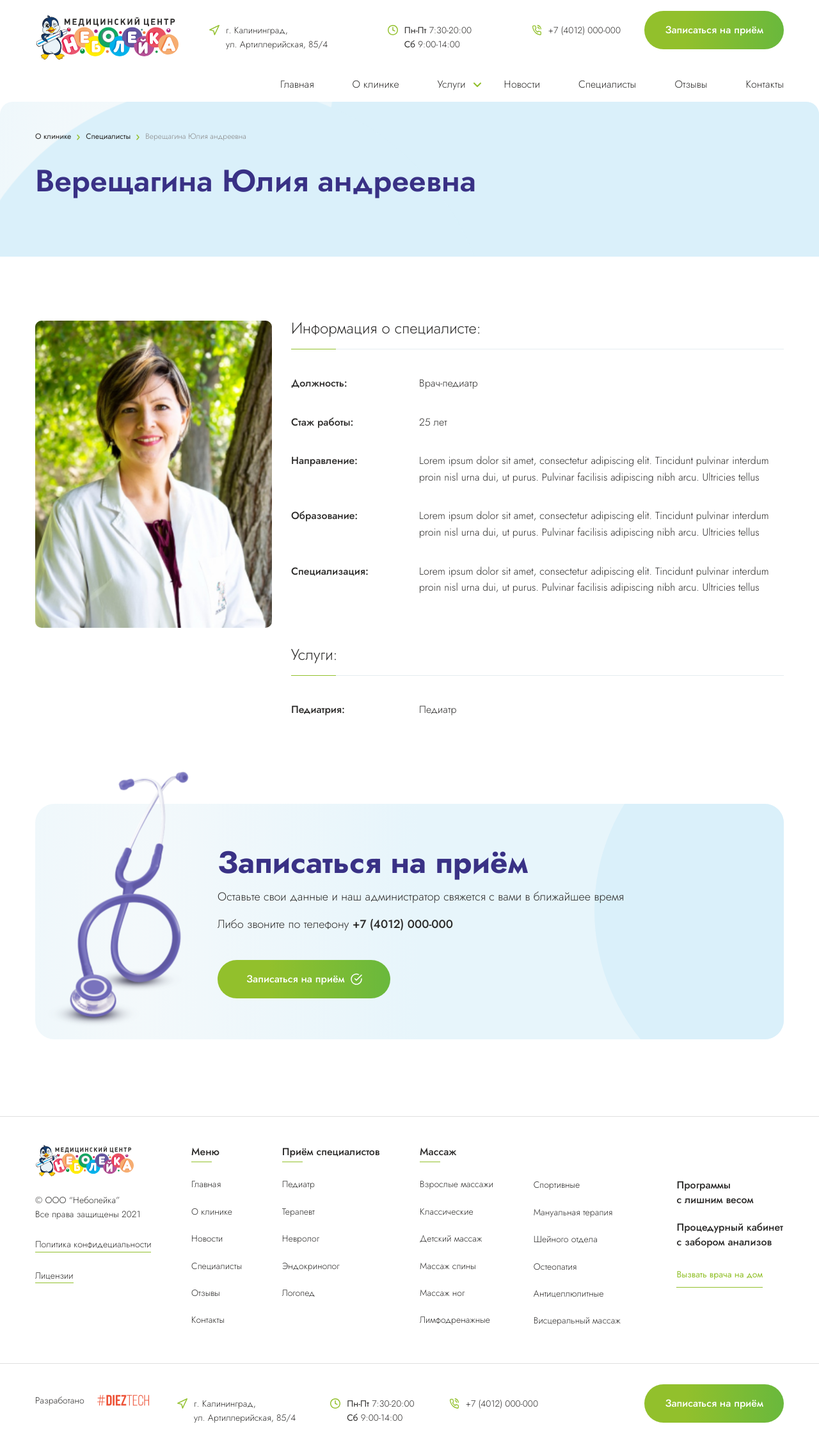
After one commit to bubaololo/stay_health, a PHP site: page /spec_card.php in a window 1280 px wide. The commit adds this page. Shown: the whole page at 64% size. Run offline with PHP 8.4, Linux system fonts and the light colour scheme.

Commit message:
spec__card

```diff
--- a/css/style.css
+++ b/css/style.css
@@ -1222,12 +1222,12 @@ li {
   color: #393185;
 }
 
-.bubbles__blue .root {
+.bubbles__blue .paginate__link {
   font-weight: 400;
   font-size: 12px;
 }
 
-.bubbles__blue .child {
+.bubbles__blue .paginate__link:last-child {
   font-weight: 300;
   color: #878686;
 }
@@ -2736,3 +2736,54 @@ opacity: 1;
       font-size: 24px;
       line-height: 36px;
   }
+  .spec__info {
+      margin-top: 100px;
+      margin-bottom: 55px;
+  }
+  .spec__info_wrapper {
+      display: flex;
+  }
+  .spec__info_photo {
+      width: 370px;
+      height: 480px;
+      border-radius: 10px;
+      background-repeat: no-repeat;
+      background-size: cover;
+      background-position: top center;
+      background-image: url(../img/main_doc_photo1.jpg);
+      margin-right: 30px;
+      flex-shrink: 0;
+  }
+  .spec__info_title {
+      margin-bottom: 20px;
+      font-size: 24px;
+      line-height: 24px;
+  }
+  .main__docs_info_line {
+      margin-bottom: 40px;
+  }
+  .spec__info_string {
+      display: flex;
+      margin-bottom: 35px;
+  }
+  .spec__info_string.last {
+      margin-bottom: 80px;
+
+  }
+  .spec__info_string:last-child {
+      margin-bottom: 80px;
+
+  }
+  .spec__info_stat {
+      flex-basis: 200px;
+      flex-grow: 0;
+      flex-shrink: 0;
+      font-weight: 500;
+  }
+  .spec__card .main__docs_info_line-green {
+    width: 70px;
+}
+.spec__card .main__docs_info_line {
+    max-width: unset;
+    /* width: 100%; */
+}
--- /dev/null
+++ b/spec_card.php
@@ -0,0 +1,130 @@
+<?php
+    include_once($_SERVER['DOCUMENT_ROOT'].'/header.php');
+    ?>
+<link rel="stylesheet" href="css/magnific-popup.css">
+<div class="spec__card">
+    <div class="bubbles__blue bubbles">
+        <div class="big__bubble blue_bubble"></div>
+        <div class="small__bubble blue_bubble"></div>
+        <div class="container">
+            <div class="bubbles__wrapper">
+
+                <div class="bubbles__content">
+                    <div class="bubbles__paginate">
+                        <a href="/" class="paginate__link root">
+                            О клинике
+                        </a>
+                        <a href="/" class="paginate__link child">
+                            Специалисты
+                        </a>
+                        <a href="/" class="paginate__link child">
+                            Верещагина Юлия андреевна
+                        </a>
+                    </div>
+                    <div class="bubbles__title">
+                        Верещагина Юлия андреевна
+                    </div>
+                </div>
+            </div>
+        </div>
+    </div>
+
+    <div class="spec__info">
+        <div class="container">
+<div class="spec__info_wrapper">
+            <div class="spec__info_photo"></div>
+            <div class="spec__info_content">
+                <div class="spec__info_title">Информация о специалисте:</div>
+                <div class="main__docs_info_line">
+                    <div class="main__docs_info_line-green"></div>
+                </div>
+                <div class="spec__info_string">
+                    <div class="spec__info_stat">
+                        Должность:
+                    </div>
+                    <div class="spec__info_stat_data">
+                        Врач-педиатр
+                    </div>
+                </div>
+                <div class="spec__info_string">
+                    <div class="spec__info_stat">
+                        Стаж работы:
+                    </div>
+                    <div class="spec__info_stat_data">
+                        25 лет
+                    </div>
+                </div>
+                <div class="spec__info_string">
+                    <div class="spec__info_stat">
+                        Направление:
+                    </div>
+                    <div class="spec__info_stat_data">
+                        Lorem ipsum dolor sit amet, consectetur adipiscing elit. Tincidunt pulvinar interdum proin nisl urna dui, ut purus. Pulvinar facilisis adipiscing nibh arcu. Ultricies tellus
+                    </div>
+                </div>
+                <div class="spec__info_string">
+                    <div class="spec__info_stat">
+                        Образование:
+                    </div>
+                    <div class="spec__info_stat_data">
+                        Lorem ipsum dolor sit amet, consectetur adipiscing elit. Tincidunt pulvinar interdum proin nisl urna dui, ut purus. Pulvinar facilisis adipiscing nibh arcu. Ultricies tellus
+                    </div>
+                </div>
+                <div class="spec__info_string last">
+                    <div class="spec__info_stat">
+                        Специализация:
+                    </div>
+                    <div class="spec__info_stat_data">
+                        Lorem ipsum dolor sit amet, consectetur adipiscing elit. Tincidunt pulvinar interdum proin nisl urna dui, ut purus. Pulvinar facilisis adipiscing nibh arcu. Ultricies tellus
+                    </div>
+                </div>
+                <div class="spec__info_title">Услуги:</div>
+                <div class="main__docs_info_line">
+                    <div class="main__docs_info_line-green"></div>
+                </div>
+                <div class="spec__info_string">
+                    <div class="spec__info_stat">
+                        Педиатрия:
+                    </div>
+                    <div class="spec__info_stat_data">
+                        Педиатр
+                    </div>
+                </div>
+
+            </div>
+        </div>
+        </div>
+    </div>
+
+
+        <div class="services__page_registration">
+            <div class="main__registration">
+                <div class="container">
+                    <div class="main__registration_wrapper">
+                        <div class="main__registration_inner">
+                            <div class="registration-circle"></div>
+                            <!-- <img src="img/steto.png" alt="stetoscope image" class="main__registration_steto"> -->
+                            <div class="main__registration_content">
+
+                                <div class="main__registration_title">
+                                    Записаться на приём
+                                </div>
+                                <div class="main__registration_text">
+                                    Оставьте свои данные и наш администратор свяжется с вами в ближайшее время Либо
+                                    звоните по телефону <em>+7 (4012) 000-000</em>
+                                </div>
+                                <a href="#" class="main__docs_button button" data-hystmodal="#myModal">
+                                    Записаться на приём
+                                </a>
+                            </div>
+                        </div>
+                    </div>
+                </div>
+            </div>
+        </div>
+
+
+    <?php
+    include_once($_SERVER['DOCUMENT_ROOT'].'/footer.php');
+    ?>
+    <script src="js/jquery.magnific-popup.js"></script>
```
Also changed, not shown: specs.php (+12 -12 lines).
